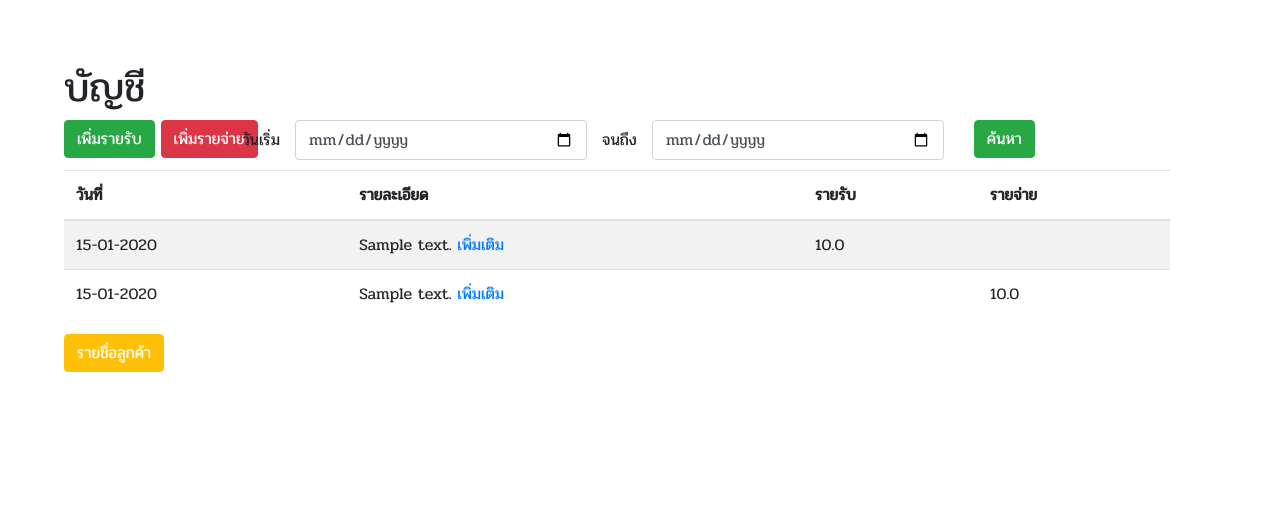
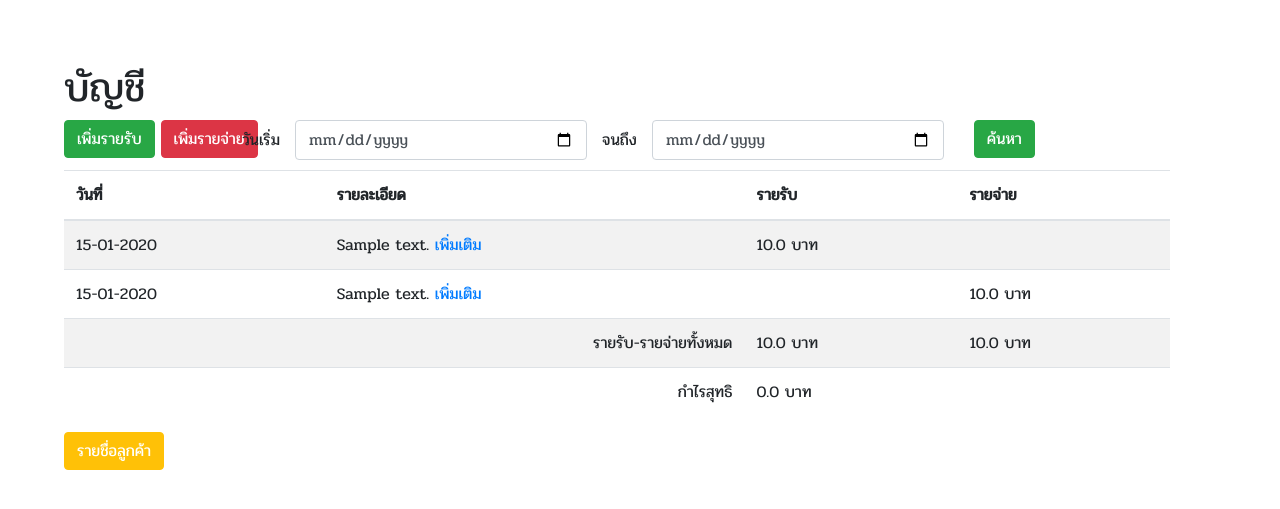
Before and after one commit to H3N9/Project-Webpro, a Django app: page /account/ in a window 1280 px wide. Shown: the part 59-568 px from the top of the page. Run offline with Django 3.2, Linux system fonts and the light colour scheme; a user stored in the database is signed in; tables that the repository leaves empty hold one stand-in row (values such as "Sample post"); some libraries are stand-ins or nearby versions.

Commit message:
updates profit

```diff
--- a/account/templates/account/account.html
+++ b/account/templates/account/account.html
@@ -57,7 +57,7 @@
                     <tr>
                         <td>{{revenue.date|date:"d-m-Y"}}</td>
                         <td>{{revenue.description|truncatechars:"65"}} <a href="{%url 'revenueDetail' aid=revenue.id%}">เพิ่มเติม</a></td>
-                        <td>{{revenue.amount}}</td>
+                        <td>{{revenue.amount}} บาท</td>
                         <td></td>
                     </tr>
                 {%endfor%}
@@ -66,9 +66,21 @@
                         <td>{{expense.date|date:"d-m-Y"}}</td>
                         <td>{{expense.description|truncatechars:"65"}} <a href="{%url 'expenseDetail' aid=expense.id%}">เพิ่มเติม</a></td>
                         <td></td>
-                        <td>{{expense.amount}}</td>
+                        <td>{{expense.amount}} บาท</td>
                     </tr>
                 {%endfor%}
+                <tr>
+                    <td></td>
+                    <td style="text-align: right;">รายรับ-รายจ่ายทั้งหมด</td>
+                    <td>{{allEx}} บาท</td>
+                    <td>{{allRe}} บาท</td>
+                </tr>
+                <tr>
+                    <td></td>
+                    <td style="text-align: right;">กำไรสุทธิ</td>
+                    <td>{{profit}} บาท</td>
+                    <td></td>
+                </tr>
         </table>
         <button class="btn btn-warning" style="color:white" onclick="location.href='{%url 'customer' %}'">รายชื่อลูกค้า</button>
     {% endblock table %}
--- a/account/views.py
+++ b/account/views.py
@@ -187,6 +187,13 @@ def account(request):
     context = {}
     expenses = Expense.objects.all()
     revenues = Revenue.objects.all()
+    allEx = 0
+    allRe = 0
+    for ex in expenses:
+        allEx = allEx + ex.amount
+    for re in revenues:
+        allRe = allRe + re.amount
+    profit = allRe-allEx
     paid = Paid_salaryForm()
     if request.method == 'POST':
         paid = Paid_salaryForm(request.POST)
@@ -197,6 +204,9 @@ def account(request):
     context['paid'] = paid
     context['revenues'] = revenues
     context['expenses'] = expenses
+    context['allEx'] = allEx
+    context['allRe'] = allRe
+    context['profit'] = profit
     return render(request, 'account/account.html', context=context)
 
 @group_required('accountant')
--- a/authen/templates/authen/login.html
+++ b/authen/templates/authen/login.html
@@ -3,7 +3,7 @@
 <div class="container-fluid h-100">
         <div class="row justify-content-center align-items-center h-100">
             <div class="col col-sm-6 col-md-6 col-lg-4 col-xl-3">
-
+                <h2 style="text-align: center; margin-bottom: 20px;">หยู่เซ้งฟอกย้อม</h2>
                 <form action="{%url 'login'%}" method='POST'>
                 {% csrf_token %}
                     <div class="form-group">
@@ -12,12 +12,14 @@
                     <div class="form-group">
                         <input class="form-control form-control-lg" placeholder="Password" value='{{password}}' type="password" name='password'>
                     </div>
+                    {% if errors %}
                     <div class="alert alert-danger" role="alert">
                         {{errors}}
                     </div>
+                    {% endif %}
                     {% comment %} <p class="text-danger">{{errors}}</p> {% endcomment %}
                     <div class="form-group">
-                        <button class="btn btn-info btn-lg btn-block">Sign In</button>
+                        <button class="btn btn-info btn-lg btn-block">เข้าสู่ระบบ</button>
                     </div>
 
                 </form>
--- a/decoration/templates/authen.html
+++ b/decoration/templates/authen.html
@@ -3,7 +3,8 @@
     {%load static%}
     <meta charset="UTF-8">
     <meta name="viewport" content="width=device-width, initial-scale=1.0">
-    <title>Login</title>
+    <title>หยู่เซ้งฟอกย้อม</title>
+    <link rel="shortcut icon" href="{% static 'img/favicon.ico' %}"/>
     <link rel="stylesheet" href="{% static 'css/index.css'%}">
     <link rel="stylesheet" href="{% static 'css/bootstrap.css'%}">
     <link rel="stylesheet" href="{% static 'css/bootstrap.min.css'%}">
--- a/decoration/templates/base.html
+++ b/decoration/templates/base.html
@@ -4,7 +4,8 @@
     {% load static %}
     <meta charset="UTF-8">
     <meta name="viewport" content="width=device-width, initial-scale=1.0">
-    <title>Factory</title>
+    <title>หยู่เซ้งฟอกย้อม</title>
+    <link rel="shortcut icon" href="{% static 'img/favicon.ico' %}"/>
     <link rel="stylesheet" href="{% static 'css/index.css'%}">
     <link rel="stylesheet" href="{% static 'css/bootstrap.css'%}">
     <link rel="stylesheet" href="{% static 'css/bootstrap.min.css'%}">
```
Also changed, not shown: decoration/img/favicon.ico (added).
